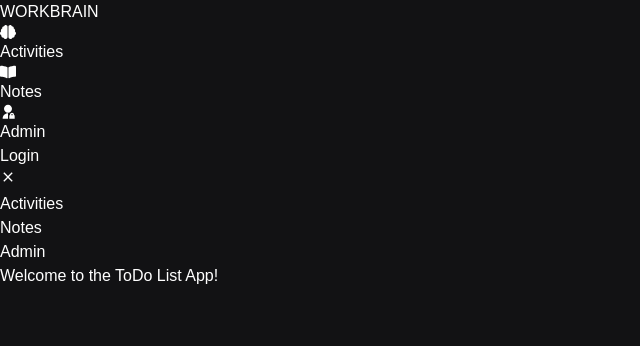
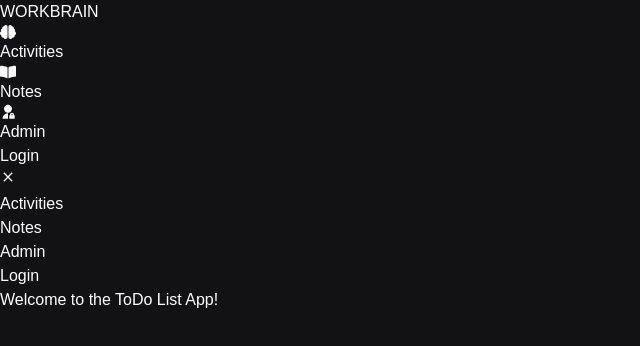
Before and after one commit to DelcioCoder/personal_todolist_frontend, a React (Vite) app in the folder frontend/: page / in a window 1280 px wide. Both pictures are taken after a click on the button 8 px from the left and 177 px from the top of the page. Shown: the top 346 px of the page, without its empty margins (0-640 px from the left). Built offline with nearby package versions, Linux system fonts and the light colour scheme.

Commit message:
I created the LoginButton component

```diff
--- /dev/null
+++ b/frontend/src/components/LoginButton.jsx
@@ -0,0 +1,33 @@
+import React from "react";
+import { motion } from "framer-motion";
+import { Link as RouterLink } from "react-router-dom";
+
+export default function LoginButton({ isAuthenticated, isOpen, setIsOpen }) {
+  return (
+    <>
+      <motion.div className="bg-blue-600 rounded-xl mx-5 p-2 w-36 text-center transition duration-200 transform hover:scale-105 cursor-pointer">
+        {isAuthenticated() ? (
+          <RouterLink
+            to="/"
+            onClick={() => {
+              localStorage.removeItem("token"); // remove o token do localStorage
+              setIsOpen(!isOpen); // fecha o menu de navegação
+              window.location.href = "/"; // Redireciona o usuário para a página home
+            }}
+            className="text-white font-bold cursor-pointer transition duration-200 hover:opacity-70"
+          >
+            Logout
+          </RouterLink>
+        ) : (
+          <RouterLink
+            onClick={() => setIsOpen(!isOpen)}
+            to="/login"
+            className="text-white font-bold transition duration-200 hover:opacity-70"
+          >
+            Login
+          </RouterLink>
+        )}
+      </motion.div>
+    </>
+  );
+}
--- a/frontend/src/components/Navbar.jsx
+++ b/frontend/src/components/Navbar.jsx
@@ -7,6 +7,7 @@ import { FaBookOpen } from "react-icons/fa";
 import { RiAdminFill } from "react-icons/ri";
 
 import { isAuthenticated } from "../../utils/auth";
+import LoginButton from "./LoginButton";
 
 import { Link as RouterLink } from "react-router-dom";
 
@@ -60,27 +61,8 @@ export default function Navbar() {
             })}
 
             {/* Botão de login */}
-            <motion.div className="bg-blue-600 rounded-xl mx-5 p-2 w-36 text-center transition duration-200 transform hover:scale-105 cursor-pointer">
-              {isAuthenticated() ? (
-                  <button
-                    onClick={() => {
-                      localStorage.removeItem("token"); // remove o token do localStorage
-                      window.location.href = "/"; // Redireciona o usuário para a página home
-                    }}
+            <LoginButton isAuthenticated={isAuthenticated}/>
 
-                    className="text-white font-bold cursor-pointer transition duration-200 hover:opacity-70"
-                  >
-                    Logout
-                  </button>
-              ):
-              (
-                <button>
-                  <RouterLink to="/login" className="text-white font-bold transition duration-200 hover:opacity-70">
-                       Login
-                  </RouterLink>
-                </button>
-              )}
-            </motion.div>
           </motion.div>
 
           {/* Botão do menu - Mobile */}
@@ -98,15 +80,19 @@ export default function Navbar() {
               <motion.ul className="flex flex-col bg-black  py-3 text-white text-sm">
                 {Links.map((link, i) => (
                   <motion.li key={i} className="list-none px-4 my-3">
-                    <motion.a
-                      href="#"
+                    <RouterLink
+                      to={link.to}
                       className="block hover:text-gray-600 transition duration-200"
                       onClick={toggleMenu}
                     >
                       {link.name}
-                    </motion.a>
+                    </RouterLink>
                   </motion.li>
                 ))}
+
+                {/* Botão de login */}
+                <LoginButton isAuthenticated={isAuthenticated} isOpen={isOpen} setIsOpen={setIsOpen}/>
+
               </motion.ul>
             </motion.div>
           )}
```
